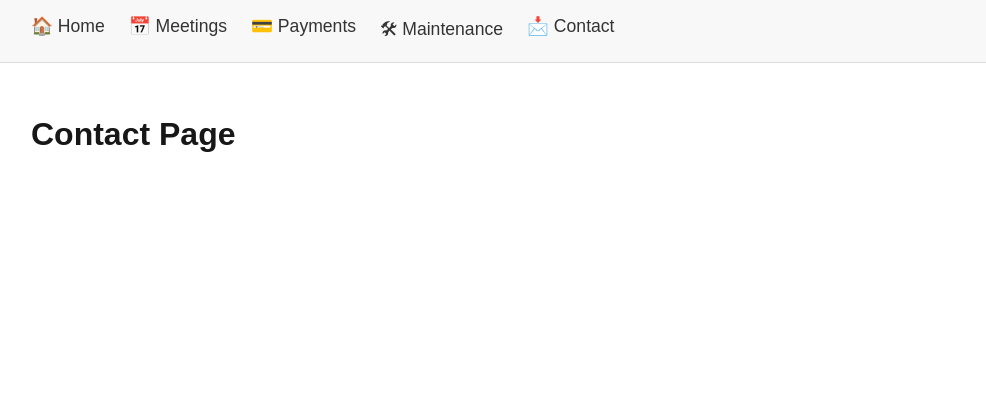
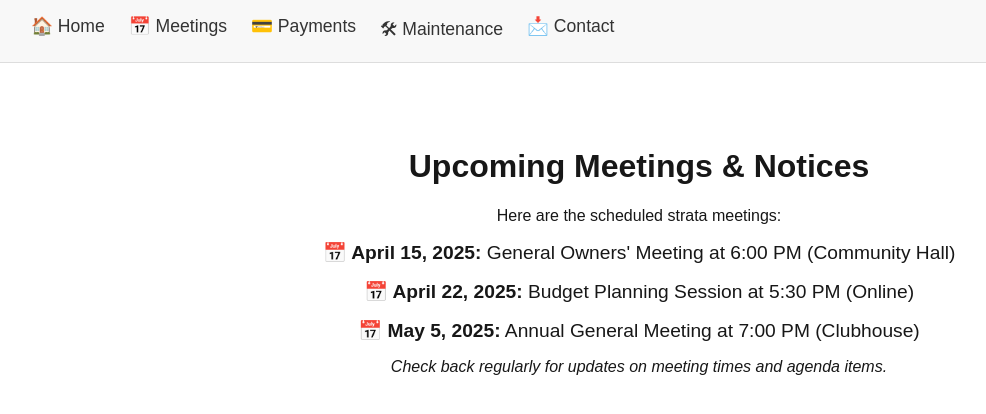
Before and after one commit to ShreyaMahesh120906/stratamanagement, a Next.js app: page /meetings in a window 1280 px wide. Shown: the top 414 px of the page, without its empty margins (1-987 px from the left). Built offline with nearby package versions, Linux system fonts and the light colour scheme.

Commit message:
Update meetings page.tsx

```diff
--- a/app/meetings/page.tsx
+++ b/app/meetings/page.tsx
@@ -1,10 +1,35 @@
-import Head from 'next/head';
+'use client';
 
-export default function Contact() {
+export default function Meetings() {
   return (
-    <>
-      <Head><title>Contact</title></Head>
-      <main><h1>Contact Page</h1></main>
-    </>
+    <main style={{ padding: "2rem", textAlign: "center" }}>
+      <h1>Upcoming Meetings & Notices</h1>
+      <p>Here are the scheduled strata meetings:</p>
+
+      <ul style={meetingListStyle}>
+        <li style={meetingItemStyle}>
+          <strong>📅 April 15, 2025:</strong> General Owners' Meeting at 6:00 PM (Community Hall)
+        </li>
+        <li style={meetingItemStyle}>
+          <strong>📅 April 22, 2025:</strong> Budget Planning Session at 5:30 PM (Online)
+        </li>
+        <li style={meetingItemStyle}>
+          <strong>📅 May 5, 2025:</strong> Annual General Meeting at 7:00 PM (Clubhouse)
+        </li>
+      </ul>
+
+      <p><em>Check back regularly for updates on meeting times and agenda items.</em></p>
+    </main>
   );
 }
+
+const meetingListStyle = {
+  listStyle: "none",
+  padding: "0",
+  margin: "1rem 0",
+};
+
+const meetingItemStyle = {
+  marginBottom: "1rem",
+  fontSize: "1.2rem",
+};
```
